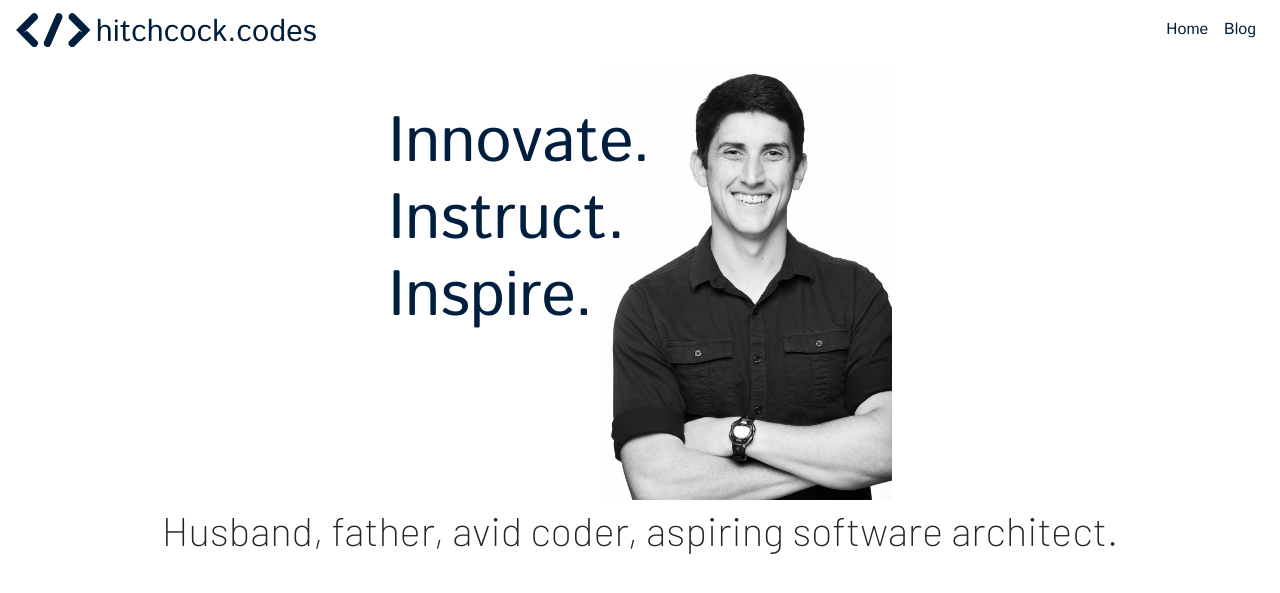
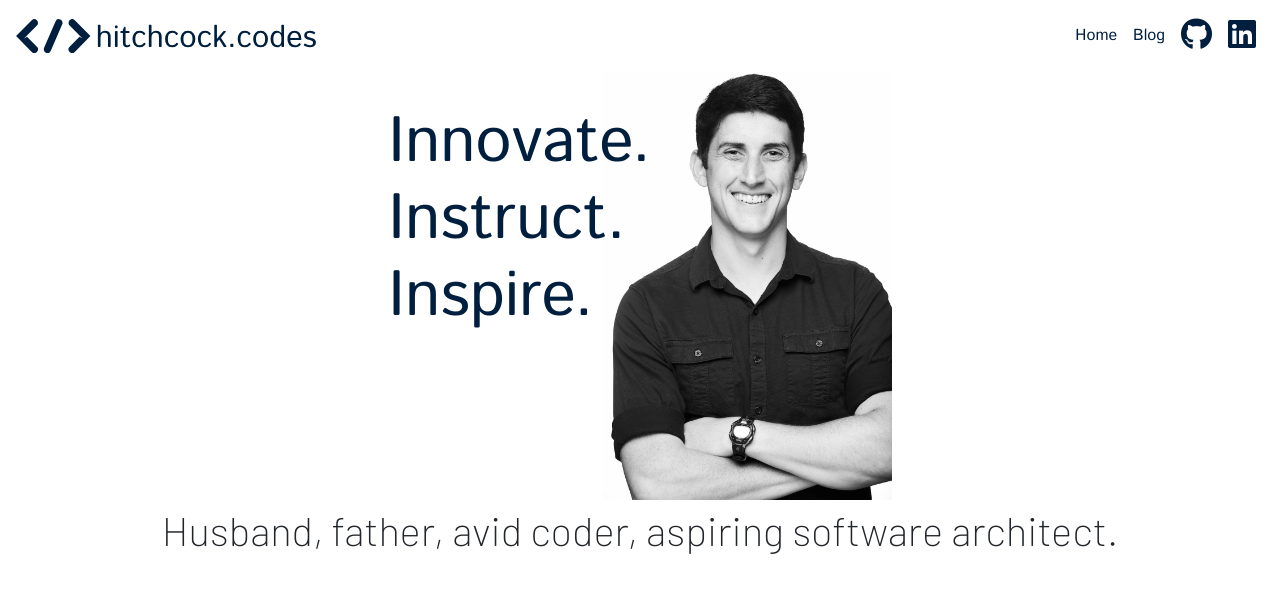
Before and after one commit to bradenhc/bradenhc.github.io, a Jekyll site: the page built from index.html, in a window 1280 px wide. Shown: the top 593 px of the page. Built offline with Jekyll 4.4.1, drawn with Linux system fonts in a browser that asks for light colours; nearby versions of some CDN libraries.

```diff
--- a/_data/navigation.yaml
+++ b/_data/navigation.yaml
@@ -1,4 +1,14 @@
 - name: Home
   link: /
+  icon: false
 - name: Blog
   link: /blog
+  icon: false
+- name: GitHub
+  link: https://github.com/bradenhc
+  icon: true
+  class: fab fa-github fa-2x
+- name: LinkedIn
+  link: https://linkedin.com/in/bradenhc
+  icon: true
+  class: fab fa-linkedin fa-2x
```
